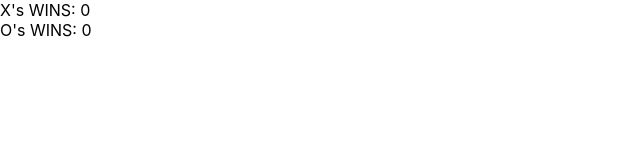
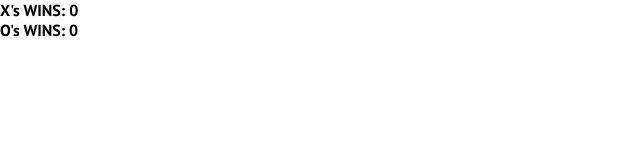
Before and after one commit to felixlaii/tictactoe.github.io, a React (Create React App) app: page / in a window 1280 px wide. Shown: the top 160 px of the page, without its empty margins (0-640 px from the left). Built offline with nearby package versions, Linux system fonts and the light colour scheme.

Commit message:
Update App.css

```diff
--- a/src/App.css
+++ b/src/App.css
@@ -1 +1,8 @@
 @import url("https://fonts.googleapis.com/css2?family=PT+Sans:wght@700&family=Poppins:wght@700&display=swap");
+
+* {
+  margin: 0;
+  padding: 0;
+  box-sizing: border-box;
+  font-family: "PT Sans", sans-serif;
+}
```
